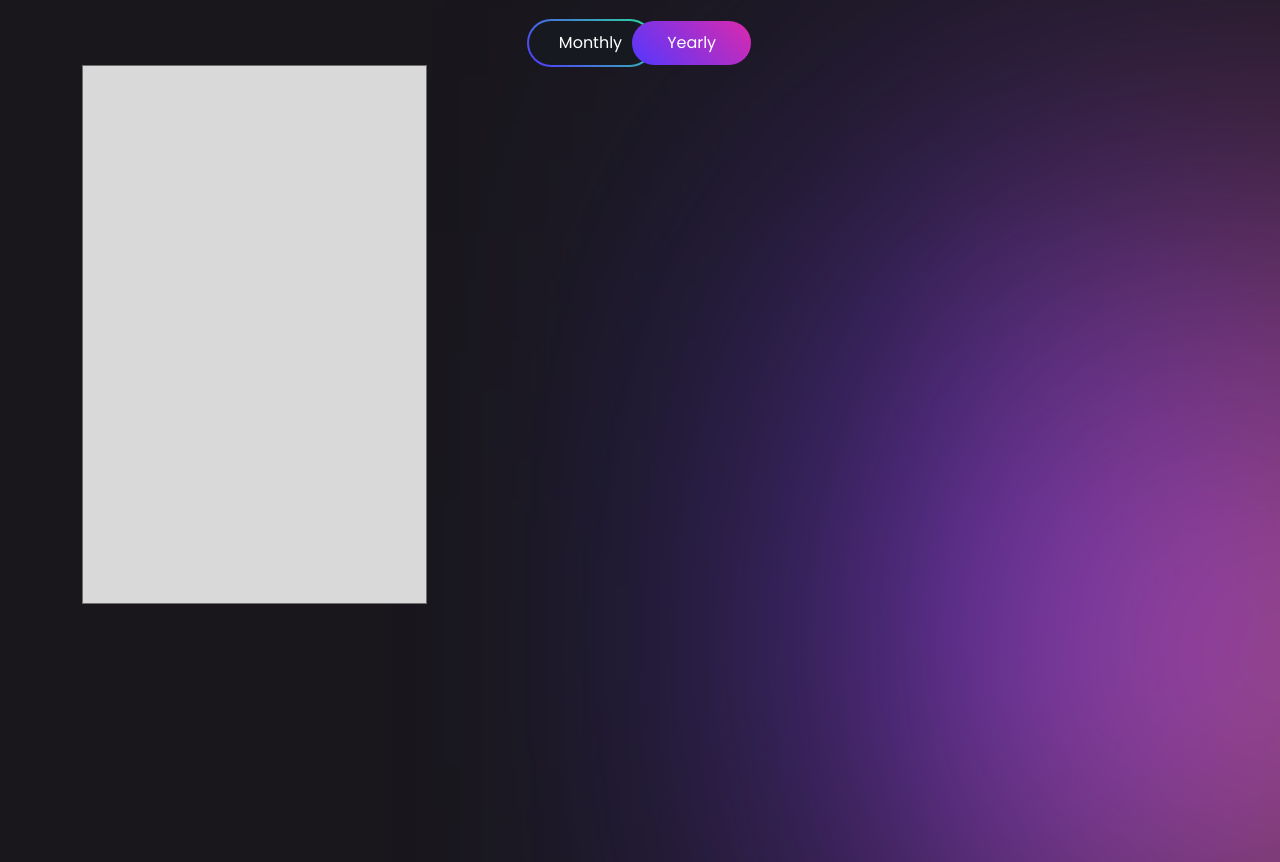
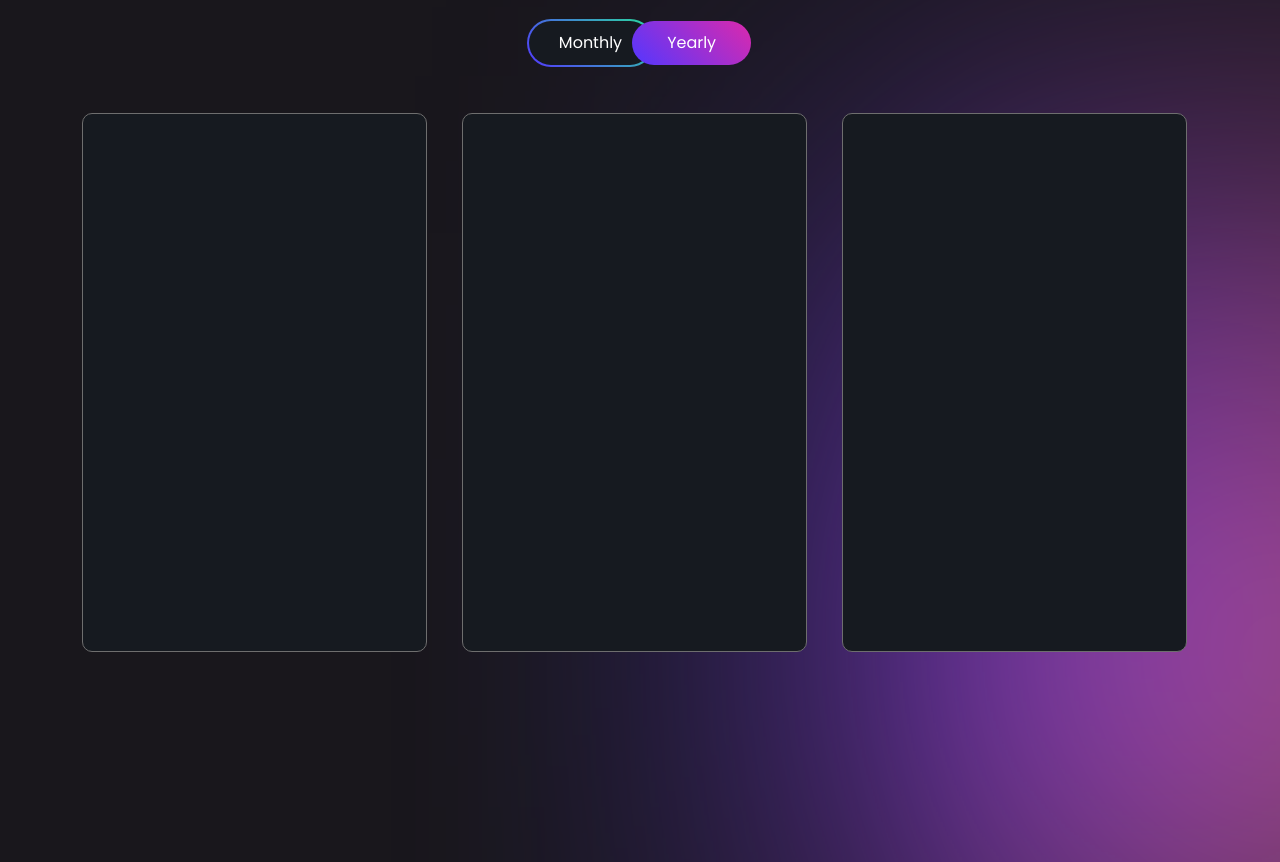
Before and after one commit to Sumithra-1011/genoer-ai, a plain HTML site: page index.html in a window 1280 px wide. Shown: the part 7757-8619 px from the top of the page. Drawn offline with nearby package versions, Linux system fonts and the light colour scheme; a web font is replaced by a local one.

Commit message:
pricing
pricing

```diff
--- a/index.html
+++ b/index.html
@@ -688,15 +688,18 @@
           </div>
 
         </div>
-        <div class="row justify-content-center">
+        <div class="row justify-content-center mt-5">
           <div class="col">
             <div class="price-1">
 
             </div>
           </div>
           <div class="col">
+            <div class="price-2"></div>
           </div>
           <div class="col">
+            <div class="price-2"></div>
+
           </div>
 
         </div>
--- a/style.css
+++ b/style.css
@@ -861,10 +861,18 @@ video{
 
 }
 .price-1{
-    background-color:#D9D9D9;
+    background-color:#161a20;
     border: 1px solid #6e6e6e;
     width:345px;
     height:539px ;
+    border-radius: 10px;
+}
+.price-2{
+    background-color:#161a20;
+    border: 1px solid #6e6e6e;
+    width:345px;
+    height:539px ;
+    border-radius: 10px;
 }
 
 
```
